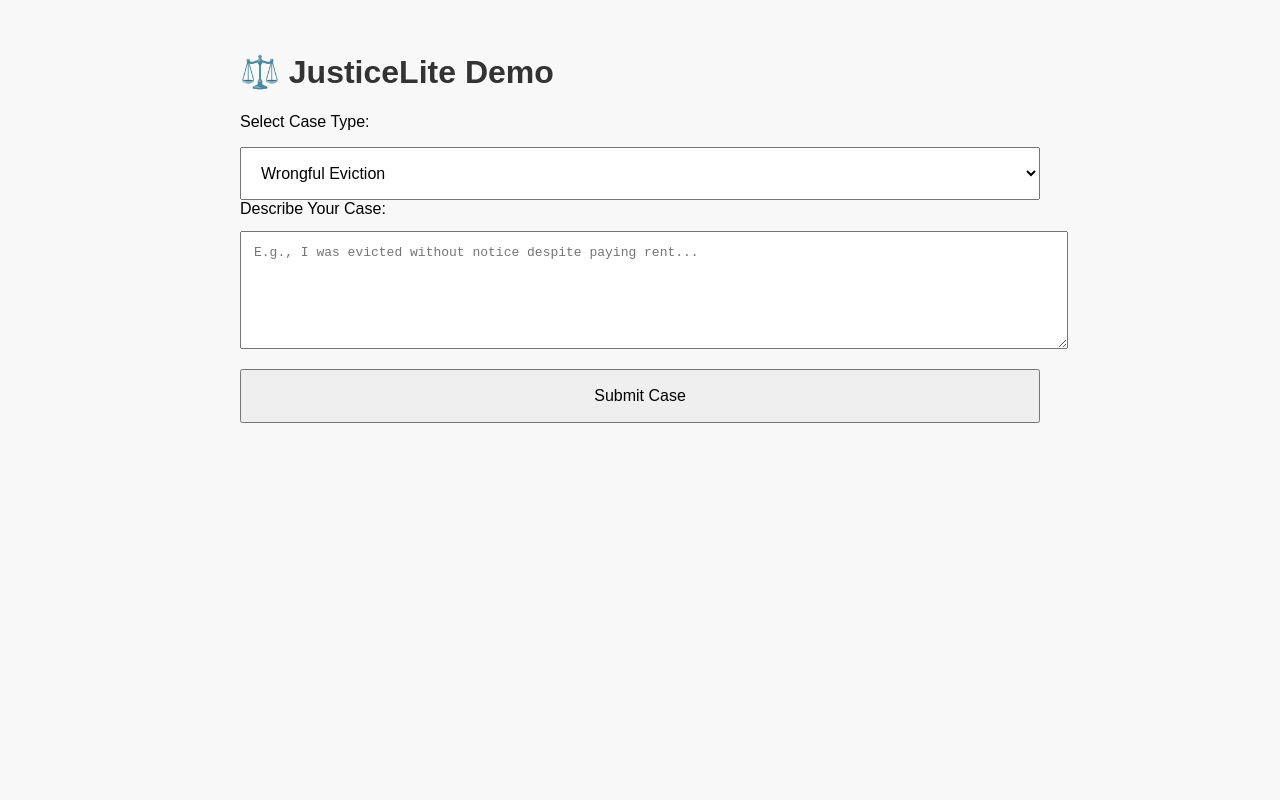
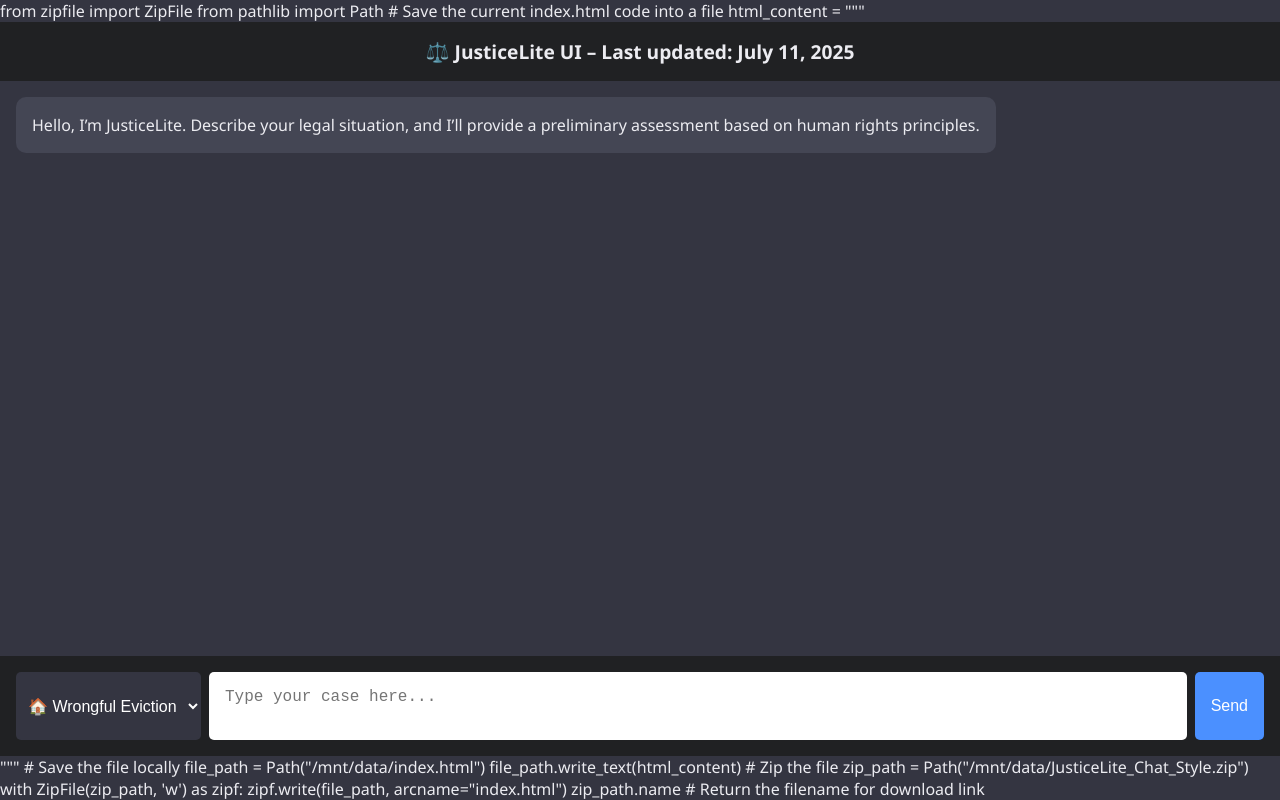
Before and after one commit to Aijusticeforall/justice-lite-demo, a plain HTML site: page index.html in a window 1280 px wide. Drawn offline with Linux system fonts and the light colour scheme.

Commit message:
Update index.html
update lite

```diff
--- a/index.html
+++ b/index.html
@@ -1,99 +1,135 @@
+from zipfile import ZipFile
+from pathlib import Path
+
+# Save the current index.html code into a file
+html_content = """
 <!DOCTYPE html>
 <html lang="en">
 <head>
   <meta charset="UTF-8">
-  <title>JusticeLite Demo (Mock)</title>
+  <title>JusticeLite Chat</title>
   <style>
+    * { box-sizing: border-box; }
     body {
-      font-family: Arial, sans-serif;
-      background: #f8f8f8;
-      padding: 2em;
-      max-width: 800px;
-      margin: auto;
+      margin: 0;
+      font-family: 'Segoe UI', Tahoma, Geneva, Verdana, sans-serif;
+      background-color: #343541;
+      color: #ececf1;
+      display: flex;
+      flex-direction: column;
+      height: 100vh;
     }
-    h1 {
-      color: #333;
+    header {
+      background-color: #202123;
+      padding: 1rem;
+      text-align: center;
+      font-size: 1.2rem;
+      font-weight: bold;
+    }
+    #chatContainer {
+      flex: 1;
+      display: flex;
+      flex-direction: column;
+      padding: 1rem;
+      overflow-y: auto;
+    }
+    .chat-bubble {
+      max-width: 80%;
+      margin-bottom: 1em;
+      padding: 1em;
+      border-radius: 10px;
+      line-height: 1.5em;
+    }
+    .user { align-self: flex-end; background-color: #4b90ff; }
+    .ai { align-self: flex-start; background-color: #444654; }
+    #inputArea {
+      display: flex;
+      padding: 1rem;
+      background-color: #202123;
+      gap: 0.5rem;
     }
     textarea, select, button {
-      width: 100%;
-      padding: 1em;
-      margin-top: 1em;
-      font-size: 1em;
+      font-size: 1rem;
+      border: none;
+      border-radius: 5px;
     }
-    #responseBox {
-      background: #fff;
-      padding: 1em;
-      margin-top: 2em;
-      border-left: 5px solid #2b8dc5;
-      display: none;
+    textarea {
+      flex: 1;
+      padding: 1rem;
+      resize: none;
     }
-    .button-row button {
-      width: auto;
-      margin-right: 1em;
+    select {
+      background: #343541;
+      color: #fff;
+      padding: 0.5rem;
     }
+    button {
+      background-color: #4b90ff;
+      color: white;
+      padding: 0.75rem 1rem;
+      cursor: pointer;
+    }
+    button:hover { background-color: #3f7ee6; }
   </style>
 </head>
 <body>
-  <h1>⚖️ JusticeLite Demo</h1>
-  <label for="caseType">Select Case Type:</label>
-  <select id="caseType">
-    <option value="eviction">Wrongful Eviction</option>
-    <option value="abuse">Police Abuse / Strip Search</option>
-  </select>
-
-  <label for="caseInput">Describe Your Case:</label>
-  <textarea id="caseInput" rows="6" placeholder="E.g., I was evicted without notice despite paying rent..."></textarea>
-
-  <button onclick="generateResponse()">Submit Case</button>
-
-  <div id="responseBox">
-    <h2>✅ Verdict</h2>
-    <p id="verdict"></p>
-
-    <h3>📜 Relevant ECHR Articles</h3>
-    <ul id="articles"></ul>
-
-    <h3>💬 Reasoning</h3>
-    <p id="reasoning"></p>
-
-    <div class="button-row">
-      <button onclick="alert('PDF Download coming soon!')">📄 Download PDF</button>
-      <button onclick="alert('Human Rights viewer coming soon!')">📘 View Human Rights Info</button>
+  <header>⚖️ JusticeLite UI – Last updated: July 11, 2025</header>
+  <div id="chatContainer">
+    <div class="chat-bubble ai">
+      Hello, I’m JusticeLite. Describe your legal situation, and I’ll provide a preliminary assessment based on human rights principles.
     </div>
   </div>
-
+  <div id="inputArea">
+    <select id="caseType">
+      <option value="eviction">🏠 Wrongful Eviction</option>
+      <option value="abuse">🚓 Police Abuse</option>
+    </select>
+    <textarea id="caseInput" rows="2" placeholder="Type your case here..."></textarea>
+    <button onclick="generateResponse()">Send</button>
+  </div>
   <script>
+    const chatContainer = document.getElementById("chatContainer");
     const fakeResponses = {
       eviction: {
         verdict: "Your eviction likely violated your human rights due to lack of due process and notice.",
         articles: ["Article 8 – Right to respect for private and family life", "Article 6 – Right to a fair trial"],
-        reasoning: "Based on the facts provided, your landlord failed to provide proper notice or legal justification. Under Article 8 of the European Convention on Human Rights, individuals are entitled to protection of their home and family life."
+        reasoning: "Your landlord failed to provide proper legal notice. Article 8 of the ECHR protects the home and private life. Without legal grounds or a court ruling, the eviction likely constitutes a breach."
       },
       abuse: {
         verdict: "The police action likely amounted to degrading and unlawful treatment.",
         articles: ["Article 3 – Prohibition of torture", "Article 13 – Right to an effective remedy"],
-        reasoning: "A strip search under unclear legal basis and without urgent necessity violates Article 3. You may also not have had access to a remedy, invoking Article 13."
+        reasoning: "A forced strip search without legal justification or immediate risk violates Article 3. Absence of remedy implies breach of Article 13."
       }
     };
-
+    function appendBubble(text, sender) {
+      const bubble = document.createElement("div");
+      bubble.className = `chat-bubble ${sender}`;
+      bubble.textContent = text;
+      chatContainer.appendChild(bubble);
+      chatContainer.scrollTop = chatContainer.scrollHeight;
+    }
     function generateResponse() {
-      const type = document.getElementById('caseType').value;
-      const userInput = document.getElementById('caseInput').value.trim();
-      const box = document.getElementById('responseBox');
-
-      if (!userInput) {
-        alert("Please describe your case before submitting.");
-        return;
-      }
-
-      const response = fakeResponses[type];
-      document.getElementById('verdict').innerText = response.verdict;
-      document.getElementById('articles').innerHTML = response.articles.map(a => `<li>${a}</li>`).join('');
-      document.getElementById('reasoning').innerText = response.reasoning;
-
-      box.style.display = 'block';
+      const type = document.getElementById("caseType").value;
+      const userText = document.getElementById("caseInput").value.trim();
+      if (!userText) return;
+      appendBubble(userText, "user");
+      document.getElementById("caseInput").value = "";
+      const res = fakeResponses[type];
+      const responseText = `✅ Verdict: ${res.verdict}\n\n📜 ECHR Articles: ${res.articles.join(", ")}\n\n💬 Reasoning: ${res.reasoning}`;
+      setTimeout(() => appendBubble(responseText, "ai"), 600);
     }
   </script>
 </body>
 </html>
-<!-- Trigger redeploy -->
+"""
+
+# Save the file locally
+file_path = Path("/mnt/data/index.html")
+file_path.write_text(html_content)
+
+# Zip the file
+zip_path = Path("/mnt/data/JusticeLite_Chat_Style.zip")
+with ZipFile(zip_path, 'w') as zipf:
+    zipf.write(file_path, arcname="index.html")
+
+zip_path.name  # Return the filename for download link
```
